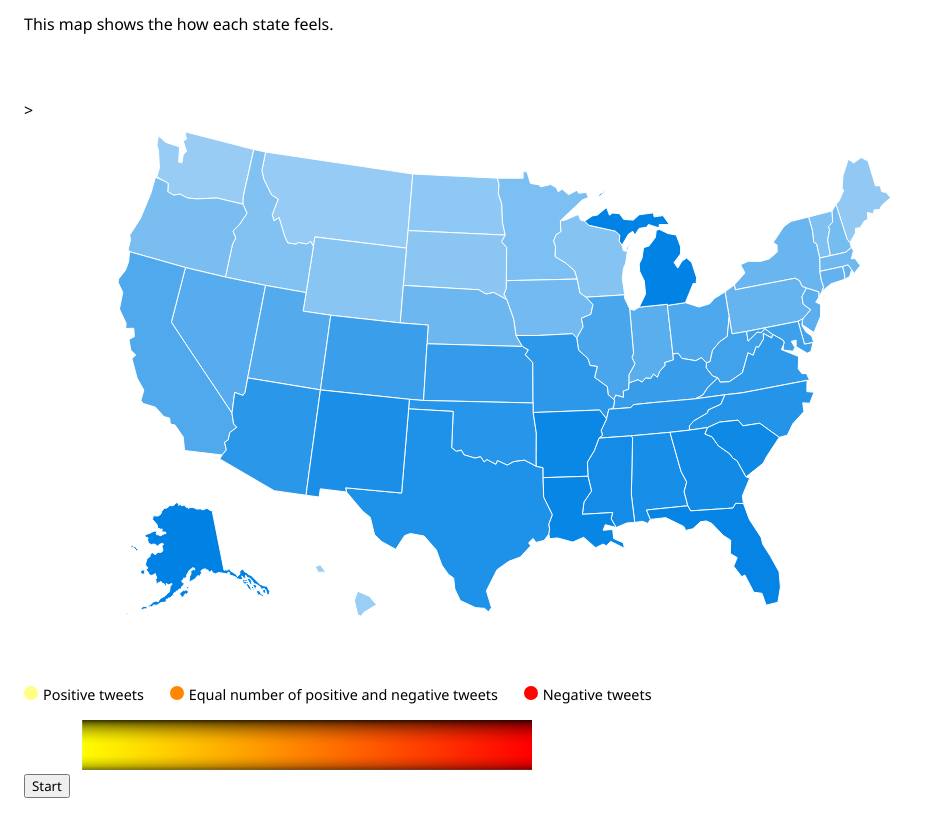
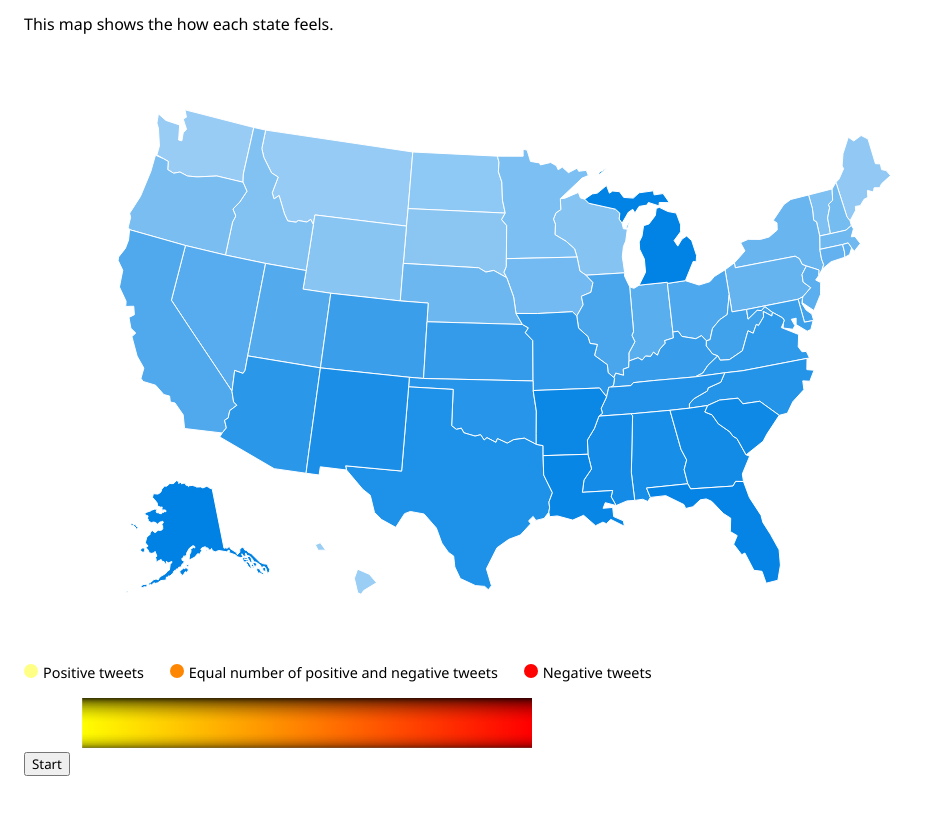
Before and after one commit to uyen-vo/America-Feels, a plain HTML site: page index.html in a window 1280 px wide. Shown: the part 103-925 px from the top of the page, without its empty margins (0-929 px from the left). After the commit the page ends 903 px from the top, so only its background shows below. Drawn offline with Linux system fonts and the light colour scheme; no server answers.

Commit message:
Update index.html

```diff
--- a/index.html
+++ b/index.html
@@ -11,8 +11,7 @@
 		<p> This map shows the how each state feels.</p>
 	</header>
 
-	<section id="main">>
-		<!--<button id="over-md">mouseover MD</button> <button id="out-md">mouseout MD</button> -->
+	<section id="main">
 		<section id = "map" class = "map"></section>
 	</section>
 
```
